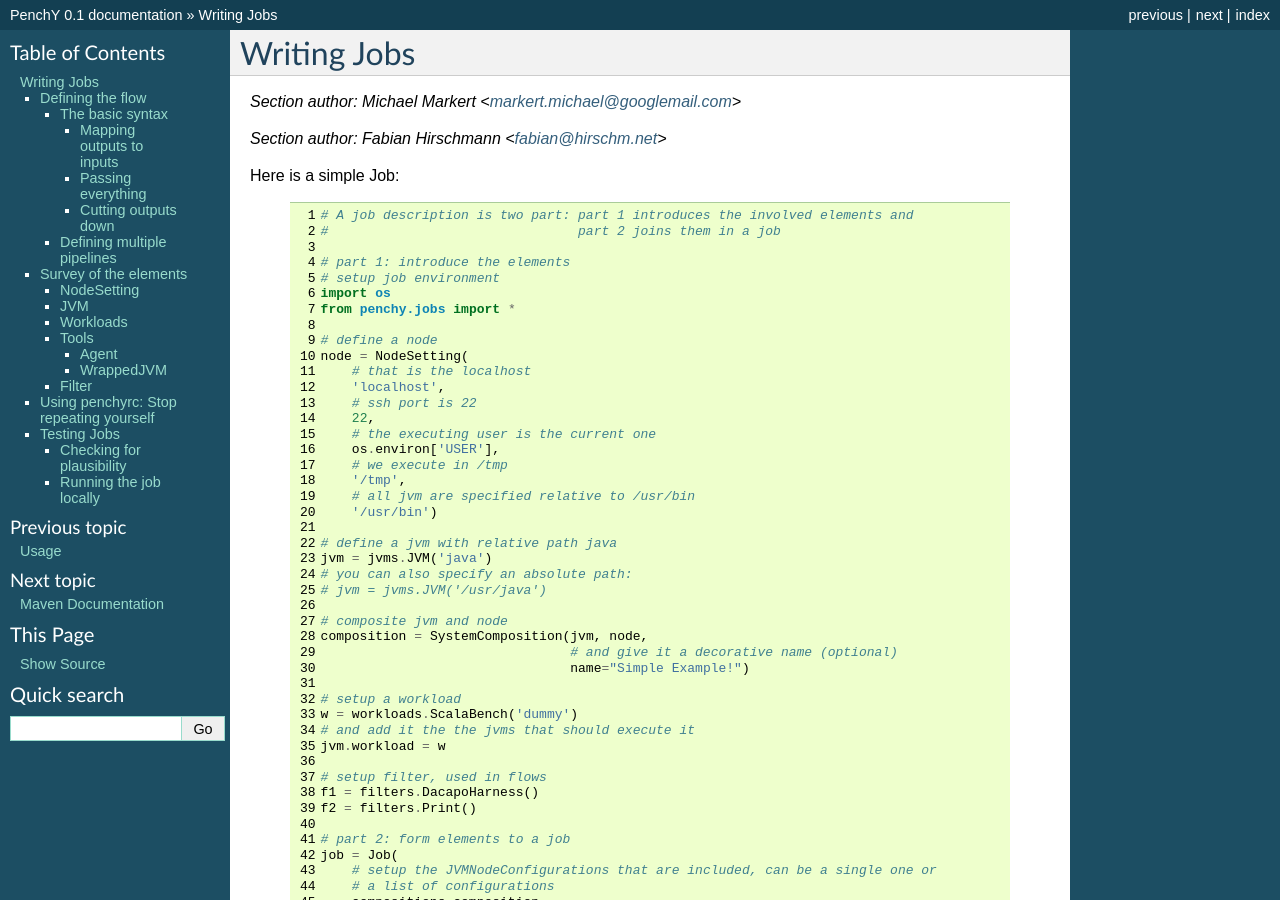
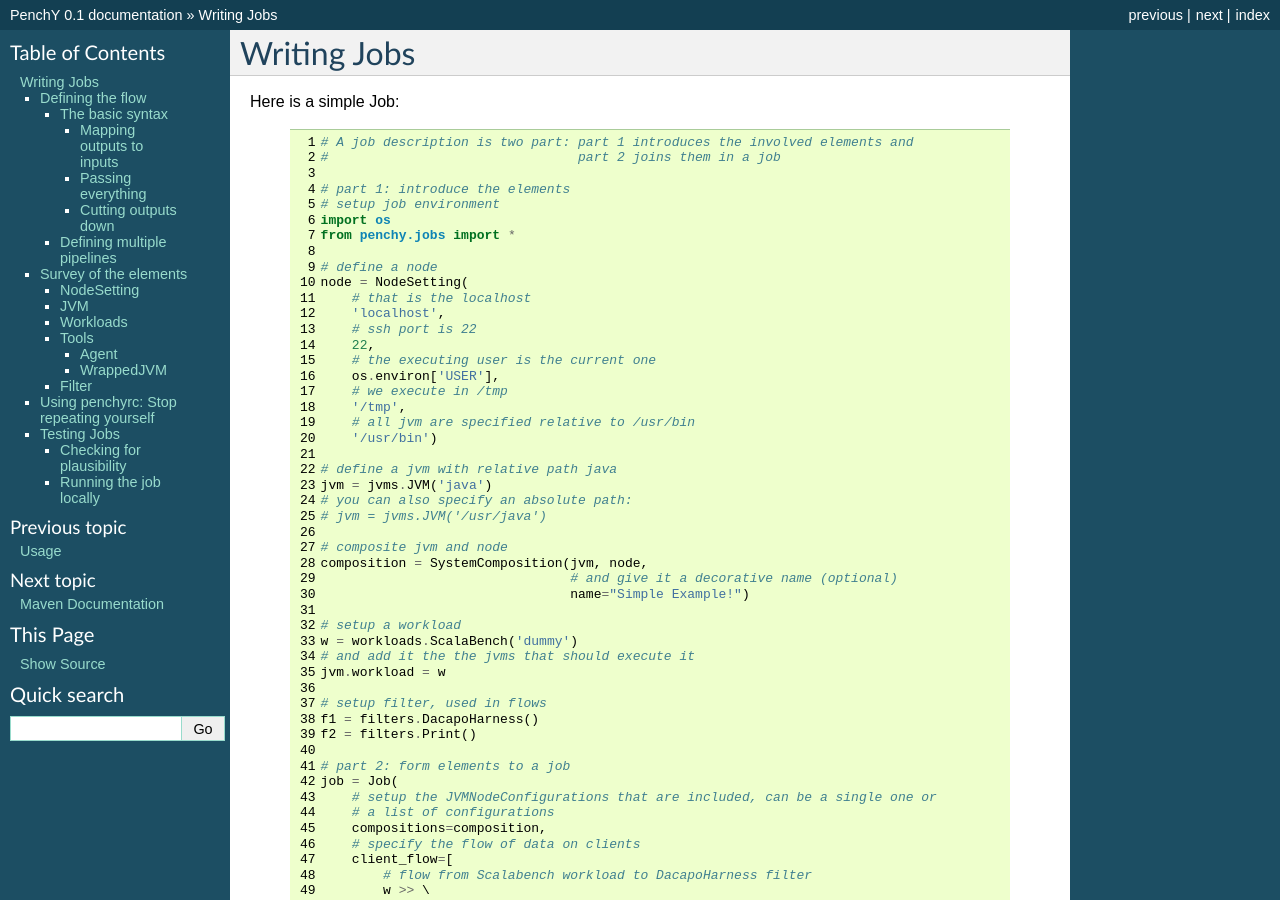
Before and after one commit to fhirschmann/penchy, a Sphinx documentation site: the page built from docs/job.rst, in a window 1280 px wide and 900 px high. Built offline with Sphinx 7.4.7, drawn with Linux system fonts in a browser that asks for light colours; formulas are drawn with MathJax 3.

Commit message:
removed section author

```diff
--- a/docs/job.rst
+++ b/docs/job.rst
@@ -1,8 +1,6 @@
 ============
 Writing Jobs
 ============
-.. sectionauthor:: Michael Markert <markert.michael@googlemail.com>
-.. sectionauthor:: Fabian Hirschmann <fabian@hirschm.net>
 
 Here is a simple Job:
 
--- a/docs/maven.rst
+++ b/docs/maven.rst
@@ -1,7 +1,5 @@
 Maven Documentation
 ===================
-.. sectionauthor:: Fabian Hirschmann <fabian@hirschm.net>
-
 PenchY is using Maven to handle dependencies which Workloads
 might have.
 
--- a/docs/usage.rst
+++ b/docs/usage.rst
@@ -1,7 +1,6 @@
 =====
 Usage
 =====
-.. sectionauthor:: Fabian Hirschmann <fabian@hirschm.net>
 This document explains the basic usage of PenchY.
 
 There is only a single entry point to PenchY, the ``penchy`` command,
```
